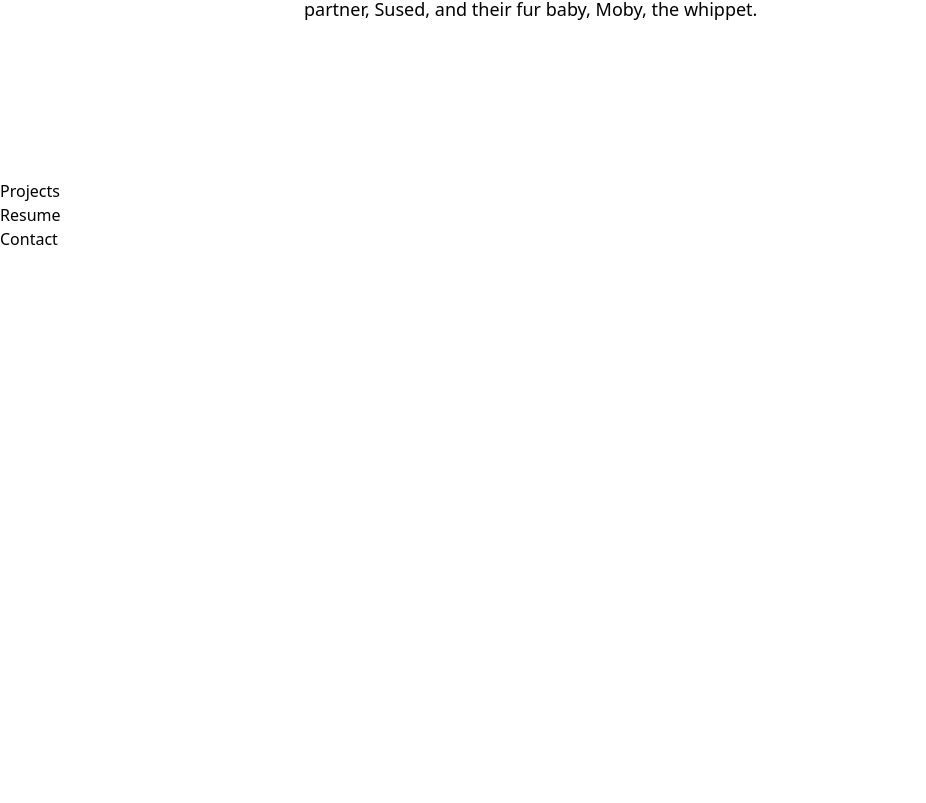
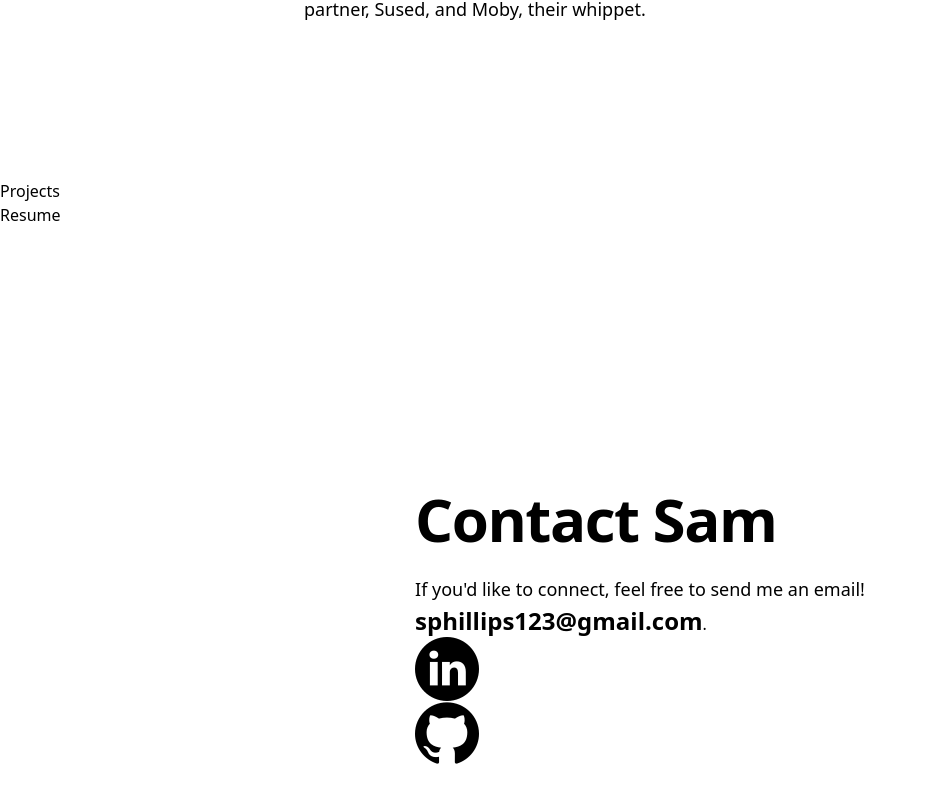
Before and after one commit to samphillips123/portfolio, a React (Create React App) app: page / in a window 1280 px wide. Shown: the part 621-1424 px from the top of the page, without its empty margins (0-926 px from the left). Before the commit the page ends 872 px from the top, so only its background shows below. Built offline with nearby package versions, Linux system fonts and the light colour scheme.

Commit message:
updated Contact section

```diff
--- a/src/components/About.js
+++ b/src/components/About.js
@@ -27,7 +27,7 @@ const About = () => {
                 data-aos-delay='100'
                 className='mt-6 text-lg leading-8'
               >
-                In his spare time, Sam is an avid cyclist. After retiring from his successful collegiate cycling career at Colorado Mesa University, you will find him chasing around the 'groms' from the Salinas HS mtb team and riding for the pure joy of the sport. When not riding, you can find Sam tending to his native plant gardens, cooking another paella or baked goods, or spending time with his partner, Sused, and their fur baby, Moby, the whippet.
+                In his spare time, Sam is an avid cyclist. After retiring from his successful collegiate cycling career at Colorado Mesa University, you will find him chasing around the 'groms' from the Salinas HS mtb team and riding for the pure joy of the sport. When not riding, you can find Sam tending to his native plant gardens, cooking another paella or baked goods, or spending time with his partner, Sused, and Moby, their whippet.
               </p>
             </div>
           </div>
--- a/src/components/Contact.js
+++ b/src/components/Contact.js
@@ -1,6 +1,33 @@
+import LinkedInLogo from '../assets/linkedin.png'
+import GitHubLogo from '../assets/github.png'
+
 const Contact = () => {
     return (
-        <h1>Contact</h1>
+        <div id='contact' className='min-h-screen flex items-center justify-center'>
+            <div className='mx-auto max-w-7xl px-6 lg:px-8'>
+                <div className='mx-auto max-w-2xl lg:mx-0'>
+                    <h2 className='text-4xl font-bold tracking-tight text-primary-green sm:text-6xl'>
+                        Contact Sam
+                    </h2>
+                    <p className='mt-6 text-lg leading-8'>
+
+                    </p>
+                    <p className='mt-4 text-lg leading-8'>
+                        If you'd like to connect, feel free to send me an email!
+                    </p>
+
+                    <span className='font-bold text-2xl'>
+                            sphillips123@gmail.com
+                        </span>.
+                    <a href='https://www.linkedin.com/in/samuel-phillips/' target='_blank' >
+                        <img src={LinkedInLogo} alt='LinkedIn logo with link to profile.' />
+                    </a>
+                    <a href='https://github.com/samphillips123' target='_blank' >
+                        <img src={GitHubLogo} alt='GitHub logo with link to profile.' />
+                    </a>
+                </div>
+            </div>
+        </div>
     )
 }
 
```
Also changed, not shown: src/assets/attributes.txt (added), src/assets/github.png (added), src/assets/linkedin.png (added).
